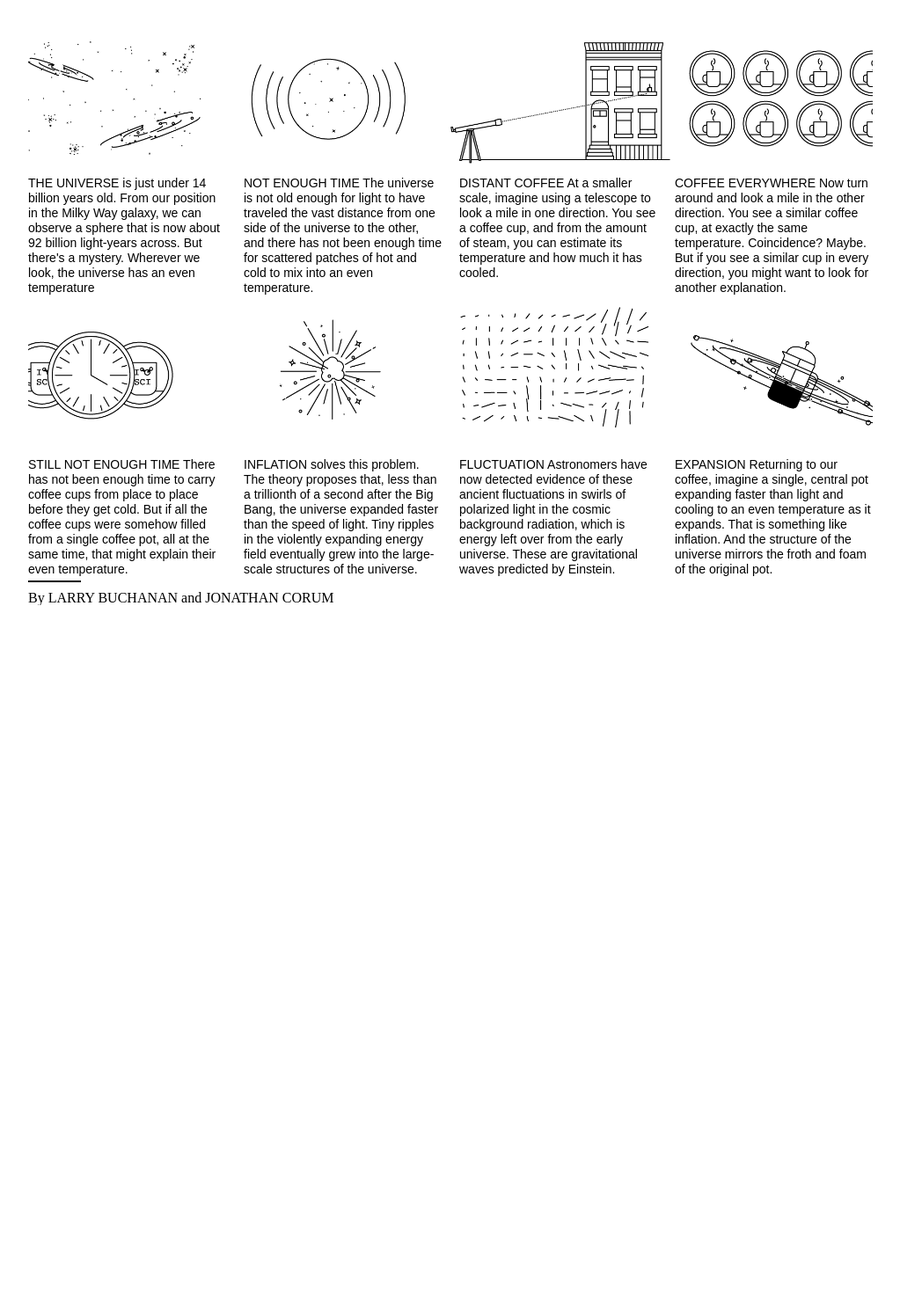
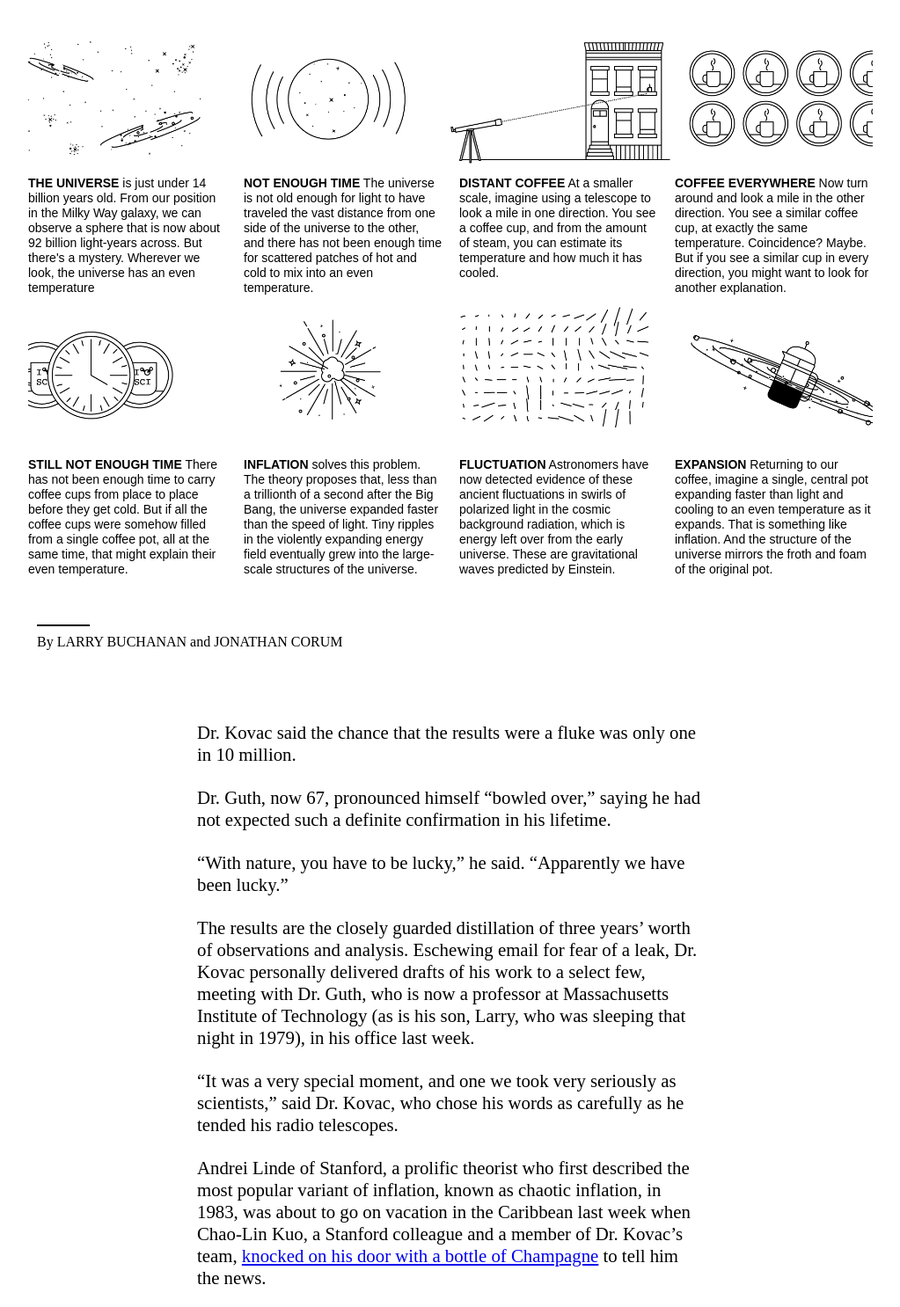
Before and after one commit to keddo/nytimes_clone, a PHP site: page / in a window 1280 px wide. Shown: the part 2916-4402 px from the top of the page at 88% size, without its empty margins (128-1151 px from the left). Before the commit the page ends 3604 px from the top, so only its background shows below. Run offline with PHP 8.4, Linux system fonts and the light colour scheme; some libraries are stand-ins or nearby versions; some web fonts are replaced.

Commit message:
Added after inflation articles

```diff
--- a/assets/css/main.css
+++ b/assets/css/main.css
@@ -231,6 +231,7 @@ table {
   width: 90%;
   margin: 20px auto;
 }
+
 section.publish-info{
   display: flex;
   flex-direction: column;
@@ -326,6 +327,11 @@ article p strong {
   grid-row: 4;
 
 }
+
+.inflation-body .inflation-group span {
+   font-weight: 600;
+}
+
 .inflation-footer p::before {
   content: "";
   height: 1px;
@@ -337,3 +343,11 @@ article p strong {
   margin-bottom: 10px ;
 
 }
+
+.inflation .inflation-footer {
+  margin: 50px 10px;
+}
+
+.inflation-body .inflation-group span {
+  font-weight: 600px;
+}
--- a/index.html
+++ b/index.html
@@ -70,7 +70,6 @@
                             the
                             Big Bang 13.8 billion years ago. <small> Rick Friedman for The New York Times</small></p>
                     </div>
-                </center>
             </section>
             <seciton class="article-container">
                 <header>
@@ -171,40 +170,194 @@
                <div class="inflation-body">
                   <!-- <img src="assets/img/inflation-945.png" width="100%"> -->
                   <div class="inflation-group top" id="row1-u-1">
-                   <p>  THE UNIVERSE  is just under 14 billion years old. From our position in the Milky Way galaxy, we can observe a sphere that is now about 92 billion light-years across. But there's a mystery. Wherever we look, the universe has an even temperature</p>
+                   <p>  <span>THE UNIVERSE</span>  is just under 14 billion years old. From our position in the Milky Way galaxy, we can observe a sphere that is now about 92 billion light-years across. But there's a mystery. Wherever we look, the universe has an even temperature</p>
                   </div>
                   <div class="inflation-group top" id="row1-u-2">
-                   <p>  NOT ENOUGH TIME  The universe is not old enough for light to have traveled the vast distance from one side of the universe to the other, and there has not been enough time for scattered patches of hot and cold to mix into an even temperature.</p>
+                   <p>  <span>NOT ENOUGH TIME</span>  The universe is not old enough for light to have traveled the vast distance from one side of the universe to the other, and there has not been enough time for scattered patches of hot and cold to mix into an even temperature.</p>
                   </div>
                   <div class="inflation-group top" id="row1-u-3">
-                   <p>  DISTANT COFFEE  At a smaller scale, imagine using a telescope to look a mile in one direction. You see a coffee cup, and from the amount of steam, you can estimate its temperature and how much it has cooled.</p>
+                   <p>  <span>DISTANT COFFEE</span>  At a smaller scale, imagine using a telescope to look a mile in one direction. You see a coffee cup, and from the amount of steam, you can estimate its temperature and how much it has cooled.</p>
                   </div>
                   <div class="inflation-group top" id="row1-u-4">
-                   <p> COFFEE EVERYWHERE  Now turn around and look a mile in the other direction. You see a similar coffee cup, at exactly the same temperature. Coincidence? Maybe. But if you see a similar cup in every direction, you might want to look for another explanation.</p>
+                   <p> <span>COFFEE EVERYWHERE</span>  Now turn around and look a mile in the other direction. You see a similar coffee cup, at exactly the same temperature. Coincidence? Maybe. But if you see a similar cup in every direction, you might want to look for another explanation.</p>
                   </div>
                   <div class="inflation-group bottom" id="row2-u-5">
-                   <p> STILL NOT ENOUGH TIME  There has not been enough time to carry coffee cups from place to place before they get cold. But if all the coffee cups were somehow filled from a single coffee pot, all at the same time, that might explain their even temperature.</p>
+                   <p> <span>STILL NOT ENOUGH TIME</span>  There has not been enough time to carry coffee cups from place to place before they get cold. But if all the coffee cups were somehow filled from a single coffee pot, all at the same time, that might explain their even temperature.</p>
                   </div>
                    <div class="inflation-group bottom" id="row2-u-6">
-                   <p> INFLATION  solves this problem. The theory proposes that, less than a trillionth of a second after the Big Bang, the universe expanded faster than the speed of light. Tiny ripples in the violently expanding energy field eventually grew into the large-scale structures of the universe.</p>
+                   <p><span>INFLATION </span> solves this problem. The theory proposes that, less than a trillionth of a second after the Big Bang, the universe expanded faster than the speed of light. Tiny ripples in the violently expanding energy field eventually grew into the large-scale structures of the universe.</p>
                   </div>
                   <div class="inflation-group bottom" id="row2-u-7">
-                   <p>FLUCTUATION  Astronomers have now detected evidence of these ancient fluctuations in swirls of polarized light in the cosmic background radiation, which is energy left over from the early universe. These are gravitational waves predicted by Einstein.</p>
+                   <p><span>FLUCTUATION</span>  Astronomers have now detected evidence of these ancient fluctuations in swirls of polarized light in the cosmic background radiation, which is energy left over from the early universe. These are gravitational waves predicted by Einstein.</p>
                   </div>
                   <div class="inflation-group bottom" id="row2-u-8">
-                   <p>EXPANSION  Returning to our coffee, imagine a single, central pot expanding faster than light and cooling to an even temperature as it expands. That is something like inflation. And the structure of the universe mirrors the froth and foam of the original pot.</p>
+                   <p><span>EXPANSION</span>  Returning to our coffee, imagine a single, central pot expanding faster than light and cooling to an even temperature as it expands. That is something like inflation. And the structure of the universe mirrors the froth and foam of the original pot.</p>
                   </div>
 
                   </div>
                   <div class="inflation-footer">
                     <p>By LARRY BUCHANAN and JONATHAN CORUM</p>
                 </div>
-               </div>
             </section>
 
+            <section class="article-container">
+                <article>
+                    <p>Dr. Kovac said the chance that the results were a fluke was only one in 10 million.</p>
+                    <p>
+                        Dr. Guth, now 67, pronounced himself “bowled over,” saying he had not expected such a definite confirmation in his lifetime.
 
+
+                    </p>
+                    <p>
+                        “With nature, you have to be lucky,” he said. “Apparently we have been lucky.”
+
+
+                    </p>
+                    <p>
+                       The results are the closely guarded distillation of three years’ worth of observations and analysis. Eschewing email for fear of a leak, Dr. Kovac personally delivered drafts of his work to a select few, meeting with Dr. Guth, who is now a professor at Massachusetts Institute of Technology (as is his son, Larry, who was sleeping that night in 1979), in his office last week.
+
+
+                    </p>
+                    <p>
+                        “It was a very special moment, and one we took very seriously as scientists,” said Dr. Kovac, who chose his words as carefully as he tended his radio telescopes.
+
+
+                    </p>
+                    <p>
+                        Andrei Linde of Stanford, a prolific theorist who first described the most popular variant of inflation, known as chaotic inflation, in 1983, was about to go on vacation in the Caribbean last week when Chao-Lin Kuo, a Stanford colleague and a member of Dr. Kovac’s team, <a href="#">knocked on his door with a bottle of Champagne</a> to tell him the news.
+
+
+                    </p>
+                    <p>
+                        <iframe width="560" height="315" src="https://www.youtube.com/embed/ZlfIVEy_YOA" frameborder="0" allow="accelerometer; autoplay; encrypted-media; gyroscope; picture-in-picture" allowfullscreen></iframe>
+                        <div class="caption-v">
+                            Stanford Professor Andrei Linde celebrates physics breakthrough Video by StanfordUniversity
+                        </div>
+                    </p>
+                    <p>
+                        Confused, Dr. Linde called out to his wife, asking if she had ordered anything.
+
+
+                    </p>
+                    <p>
+                        “And then I told him that in the beginning we thought that this was a delivery but we did not think that we ordered anything, but I simply forgot that actually I did order it, 30 years ago,” Dr. Linde wrote in an email.
+
+
+                    </p>
+
+                    <p>
+                    Calling from Bonaire, the Dutch Caribbean island, Dr. Linde said he was still hyperventilating. “Having news like this is the best way of spoiling a vacation,” he said.
+
+
+                </p>
+                <p>
+                    By last weekend, as social media was buzzing with rumors that inflation had been seen and news spread, astrophysicists responded with a mixture of jubilation and caution.
+
+
+                </p>
+                <p>
+                    Max Tegmark, a cosmologist at M.I.T., wrote in an email, “I think that if this stays true, it will go down as one of the greatest discoveries in the history of science.”
+
+
+                </p>
+                <p>
+                    John E. Carlstrom of the University of Chicago, Dr. Kovac’s mentor and head of a competing project called the South Pole Telescope, pronounced himself deeply impressed. “I think the results are beautiful and very convincing,” he said.
+
+
+                </p>
+                <p>
+                    Paul J. Steinhardt of Princeton, author of a competitor to inflation that posits the clash of a pair of universes as the cause of genesis, said that if true, the Bicep result would eliminate his model, but he expressed reservations about inflation.
+
+
+                </p>
+                <p>Lawrence M. Krauss of Arizona State and others also emphasized the need for confirmation, noting that the new results exceeded earlier estimates based on temperature maps of the cosmic background by the European Space Agency’s Planck satellite and other assumptions about the universe.</p>
+
+                <p>“So we will need to wait and see before we jump up and down,” Dr. Krauss said.</p>
+                <p>Corroboration might not be long in coming. The Planck spacecraft will report its own findings this year. At least a dozen other teams are trying similar measurements from balloons, mountaintops and space.</p>
+
+                <p>
+                    <strong>Spirals in the Sky</strong>
+                </p>
+                <p>Gravity waves are the latest and deepest secret yet pried out of the cosmic microwaves, which were discovered accidentally by Arno Penzias and Robert Wilson at Bell Labs 50 years ago. They won the Nobel Prize.</p>
+
+                <p>Dr. Kovac has spent his career trying to read the secrets of these waves. He is one of four leaders of Bicep, which has operated a series of increasingly sensitive radio telescopes at the South Pole, where the thin, dry air creates ideal observing conditions. The others are Clement Pryke of the University of Minnesota, Jamie Bock of the California Institute of Technology and Dr. Kuo of Stanford.</p>
+
+                <p>“The South Pole is the closest you can get to space and still be on the ground,” Dr. Kovac said. He has been there 23 times, he said, wintering over in 1994. “I’ve been hooked ever since,” he said.</p>
+
+                <div>
+                    <img src="">
+                    <p class="img-caption">The Bicep2 telescope, in the foreground, was used to detect the faint spiraling gravity patterns — the signature of a universe being wrenched violently apart at its birth. <span>Steffen Richter/Associated Press</span></p>
+                </div>
+
+                <p>In 2002, he was part of a team that discovered that the microwave radiation was polarized, meaning the light waves had a slight preference to vibrate in one direction rather than another.</p>
+
+                <p>This was a step toward the ultimate goal of detecting the gravitational waves from inflation. Such waves, squeezing space in one direction and stretching it in another as they go by, would twist the direction of polarization of the microwaves, theorists said. As a result, maps of the polarization in the sky should have little arrows going in spirals.</p>
+
+                <p>Detecting those spirals required measuring infinitesimally small differences in the temperature of the microwaves. The group’s telescope, Bicep2, is basically a giant superconducting thermometer.</p>
+
+                <p>“We had no expectations what we would see,” Dr. Kovac said.</p>
+
+                <p>The strength of the signal surprised the researchers, and they spent a year burning up time on a Harvard supercomputer, making sure they had things right and worrying that competitors might beat them to the breakthrough.</p>
+
+                 <p>
+                    <strong>A Special Time</strong>
+                </p>
+
+                <p>The data traced the onset of inflation to a time that physicists like Dr. Guth, staying up late in his Palo Alto house 35 years ago, suspected was a special break point in the evolution of the universe.</p>
+
+                <p>Physicists recognize four forces at work in the world today: gravity, electromagnetism, and strong and weak nuclear forces. But they have long suspected that those are simply different manifestations of a single unified force that ruled the universe in its earliest, hottest moments.</p>
+
+                <p>As the universe cooled, according to this theory, there was a fall from grace, like some old folk mythology of gods or brothers falling out with each other. The laws of physics evolved, with one force after another splitting away.</p>
+
+                <p>That was where Dr. Guth came in.</p>
+
+                <p>Under some circumstances, a glass of water can stay liquid as the temperature falls below 32 degrees, until it is disturbed, at which point it will rapidly freeze, releasing latent heat.</p>
+
+                <p>Similarly, the universe could “supercool” and stay in a unified state too long. In that case, space itself would become imbued with a mysterious latent energy.</p>
+
+                <p>Inserted into Einstein’s equations, the latent energy would act as a kind of antigravity, and the universe would blow itself up. Since it was space itself supplying the repulsive force, the more space was created, the harder it pushed apart.</p>
+
+                <p>What would become our observable universe mushroomed in size at least a trillion trillionfold — from a submicroscopic speck of primordial energy to the size of a grapefruit — in less than a cosmic eye-blink.</p>
+
+                <p>Almost as quickly, this pulse would subside, relaxing into ordinary particles and radiation. All of normal cosmic history was still ahead, resulting in today’s observable universe, a patch of sky and stars billions of light-years across. “It’s often said that there is no such thing as a free lunch,” Dr. Guth likes to say, “but the universe might be the ultimate free lunch.”</p>
+
+                <p>Make that free lunches. Most of the hundred or so models resulting from Dr. Guth’s original vision suggest that inflation, once started, is eternal. Even as our own universe settled down to a comfortable homey expansion, the rest of the cosmos will continue blowing up, spinning off other bubbles endlessly, a concept known as the multiverse.</p>
+
+                <p>So the future of the cosmos is perhaps bright and fecund, but do not bother asking about going any deeper into the past.</p>
+
+                <p>We might never know what happened before inflation, at the very beginning, because inflation erases everything that came before it. All the chaos and randomness of the primordial moment are swept away, forever out of our view.</p>
+
+
+                <p>“If you trace your cosmic roots,” said Abraham Loeb, a Harvard-Smithsonian astronomer who was not part of the team, “you wind up at inflation.”</p>
+
+                <div class="article-footer">
+
+                <p>A version of this article appears in print on March 18, 2014, Section A, Page 1 of the New York edition with the headline: Space Ripples Reveal Big Bang’s Smoking Gun. <a href="#">Order Reprints</a><a href="#"> Today’s Paper</a> <a href="#">Subscribe</a></p>
+
+                 <div class="btn-group">
+                    <button>Read 615 Comments</button>
+                    <div class="icon-group">
+                                <span class="circle">
+                                    <i class="fab fa-facebook-f"></i>
+                                </span>
+                                <span class="circle">
+                                    <i class="fab fa-twitter"></i>
+                                </span>
+                                <span class="circle">
+                                    <i class="fas fa-envelope"></i>
+                                </span>
+                                <span class="circle">
+                                    <i class="fas fa-share"></i>
+                                </span>
+
+                        </div>
+                     </div>
+                </div>
+
+            </article>
+
+        </section>
         </main>
-
     </div>
 </body>
 
```
Also changed, not shown: assets/img/cosmos-2-articleLarge.jpg (added).
